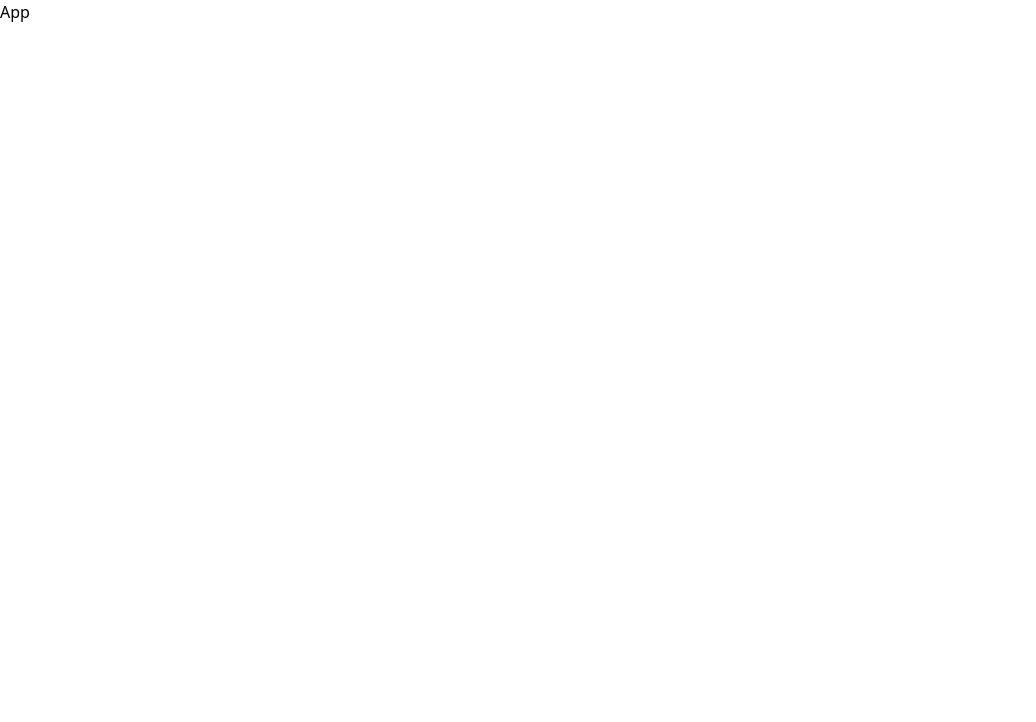
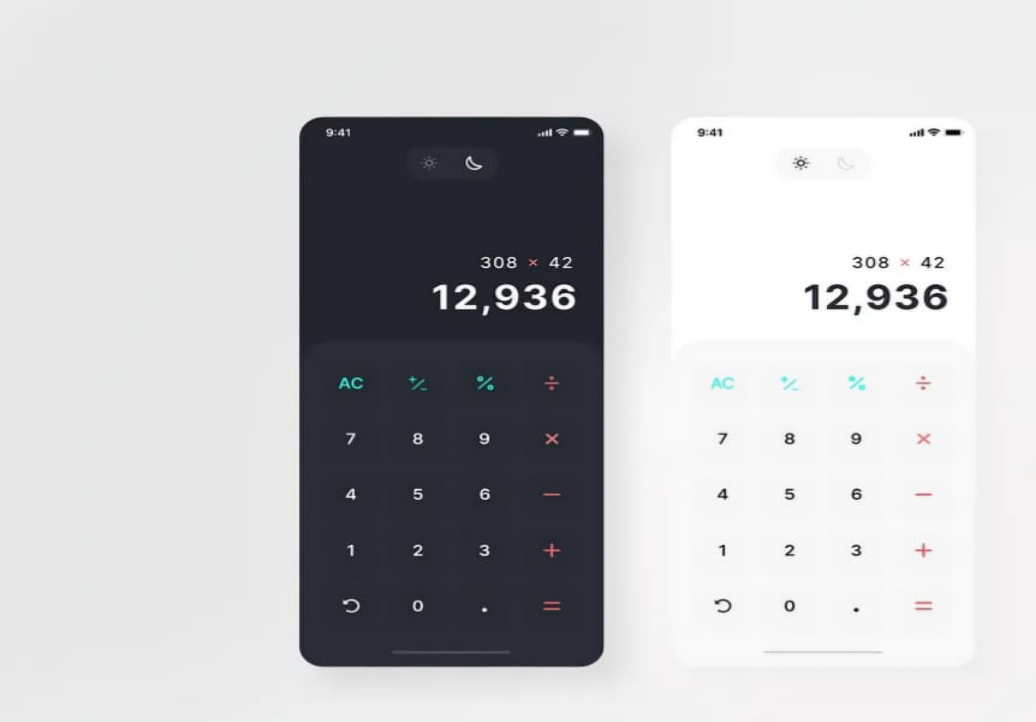
Before and after one commit to Subhajitincareer/Calculator, a React (Vite) app in the folder Calculator/: page / in a window 1280 px wide. Shown: the top 722 px of the page, without its empty margins (0-1036 px from the left). Built offline with nearby package versions, Linux system fonts and the light colour scheme.

Commit message:
color shade collected

```diff
--- a/Calculator/src/App.jsx
+++ b/Calculator/src/App.jsx
@@ -1,7 +1,11 @@
 import React from "react";
-
+import image from "./assets/Calculator.jpg";
 const App = () => {
-  return <div>App</div>;
+  return (
+    <div className="w-screen h-screen">
+      <img src={image} alt="Calculator" className="w-full h-full" />
+    </div>
+  );
 };
 
 export default App;
```
Also changed, not shown: Calculator/src/assets/Calculator.jpg (added), 1 other file (tests, documents, lock files or other folders).
